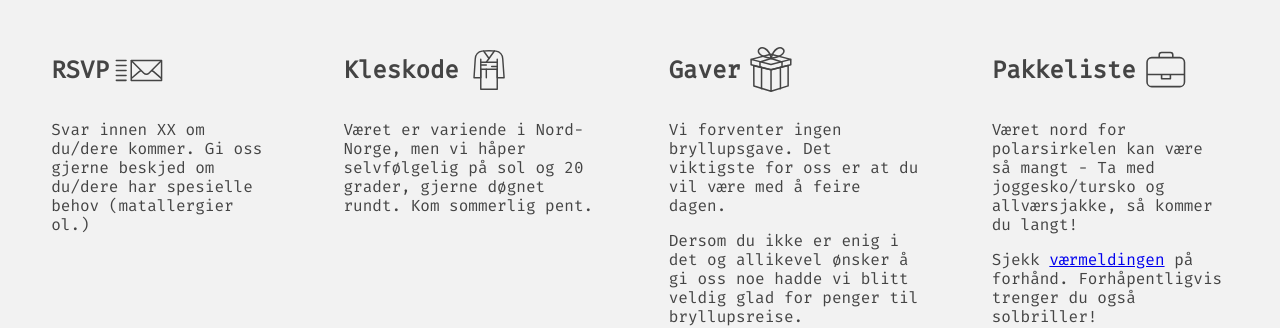
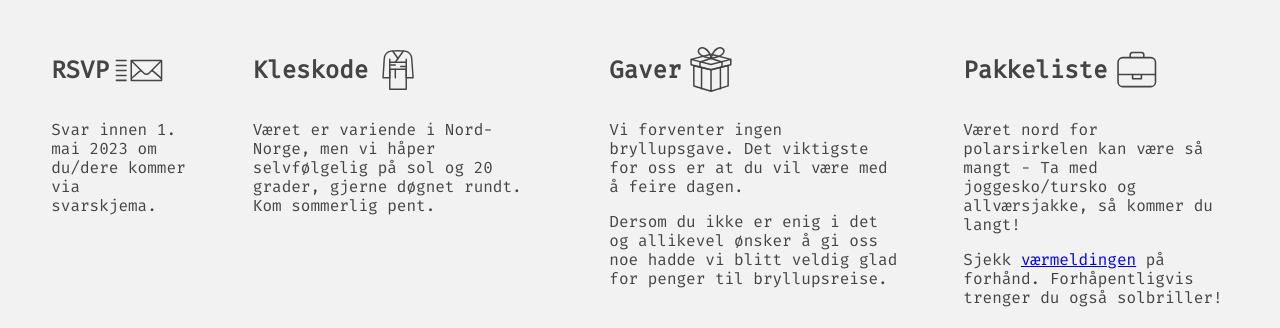
Before and after one commit to melhoos/gudrunogsimon, a React (Create React App) app: page / in a window 1280 px wide. Shown: the part 2106-2434 px from the top of the page. Built offline with nearby package versions, Linux system fonts and the light colour scheme.

Commit message:
Update Information.jsx

```diff
--- a/src/Information.jsx
+++ b/src/Information.jsx
@@ -19,7 +19,7 @@ const Information = () => {
             <Lottie id={'mail'} icon={envelope} sizeInPx={60} />
           </h2>
           <p>
-            Svar innen XX om du/dere kommer. Gi oss gjerne beskjed om du/dere har spesielle behov (matallergier ol.)
+            Svar innen 1. mai 2023 om du/dere kommer via svarskjema.
           </p>
         </div>
         <div>
```
